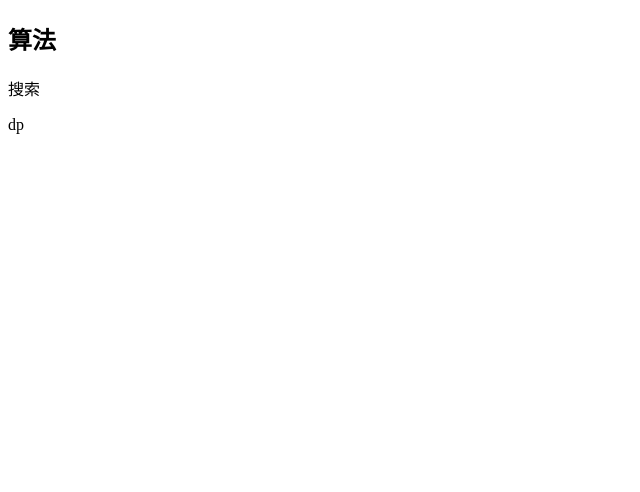
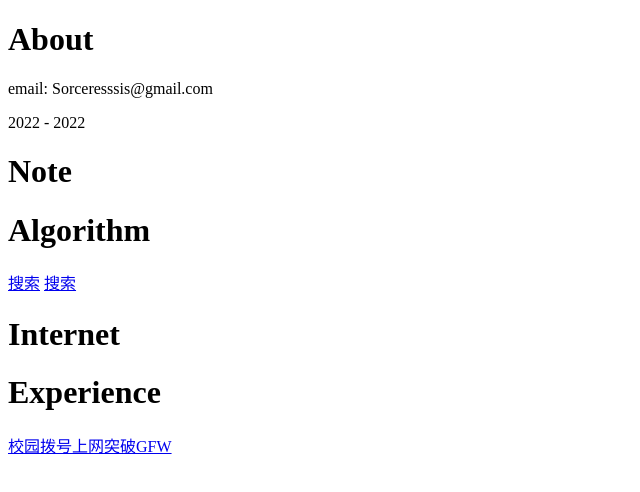
Before and after one commit to Sorceresssis/Sorceresssis.github.io, a plain HTML site: page index.html in a window 1280 px wide. Shown: the whole page, without its empty margins (0-640 px from the left). Drawn offline with Linux system fonts and the light colour scheme.

Commit message:
Add files via upload

```diff
--- a/index.html
+++ b/index.html
@@ -5,9 +5,25 @@
     <title>Ref:rain | Sorceress's blogs</title>
 </head>
 <body>
-    <h1></h1>
-    <h2>算法</h2>
-    <p>搜索</p>
-    <p>dp</p>
+    <div>
+        <h1>About</h1>
+        <p>email: Sorceresssis@gmail.com</p>
+        <p>2022 - 2022</p>
+    </div>
+    <div>
+        <h1>Note</h1>
+        <div>
+            <h1>Algorithm</h1>
+            <a href="algorithm\algorithm_search.html">搜索</a>
+            <a href="#">搜索</a>
+        </div>
+        <div>
+            <h1>Internet</h1>
+        </div>
+    </div>
+    <div>
+        <h1>Experience</h1>
+        <a href="#">校园拨号上网突破GFW</a>
+    </div>
 </body>
 </html>
```
Also changed, not shown: algorithm/algorithm_search.html (added, +14 -0 lines).
